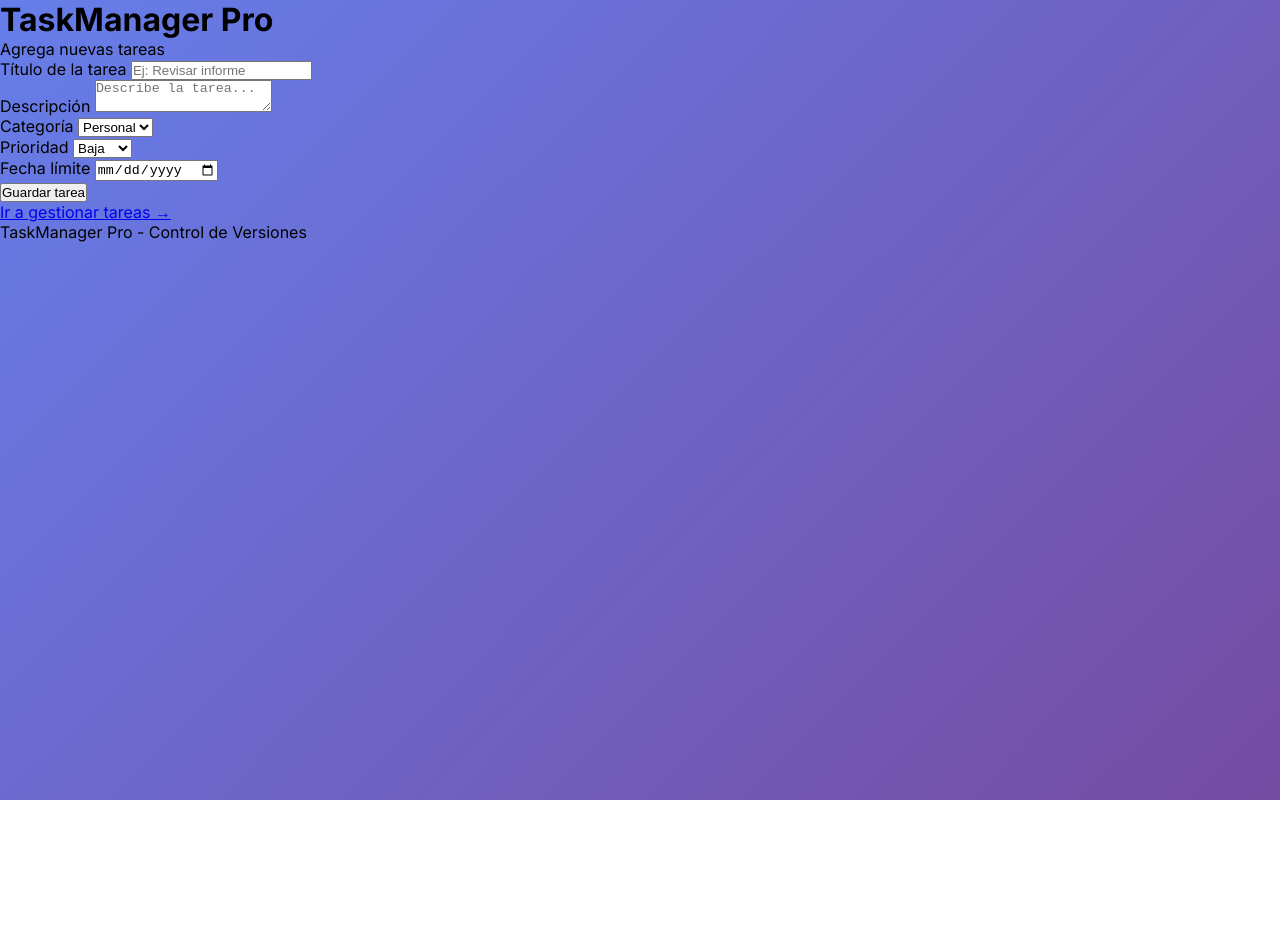
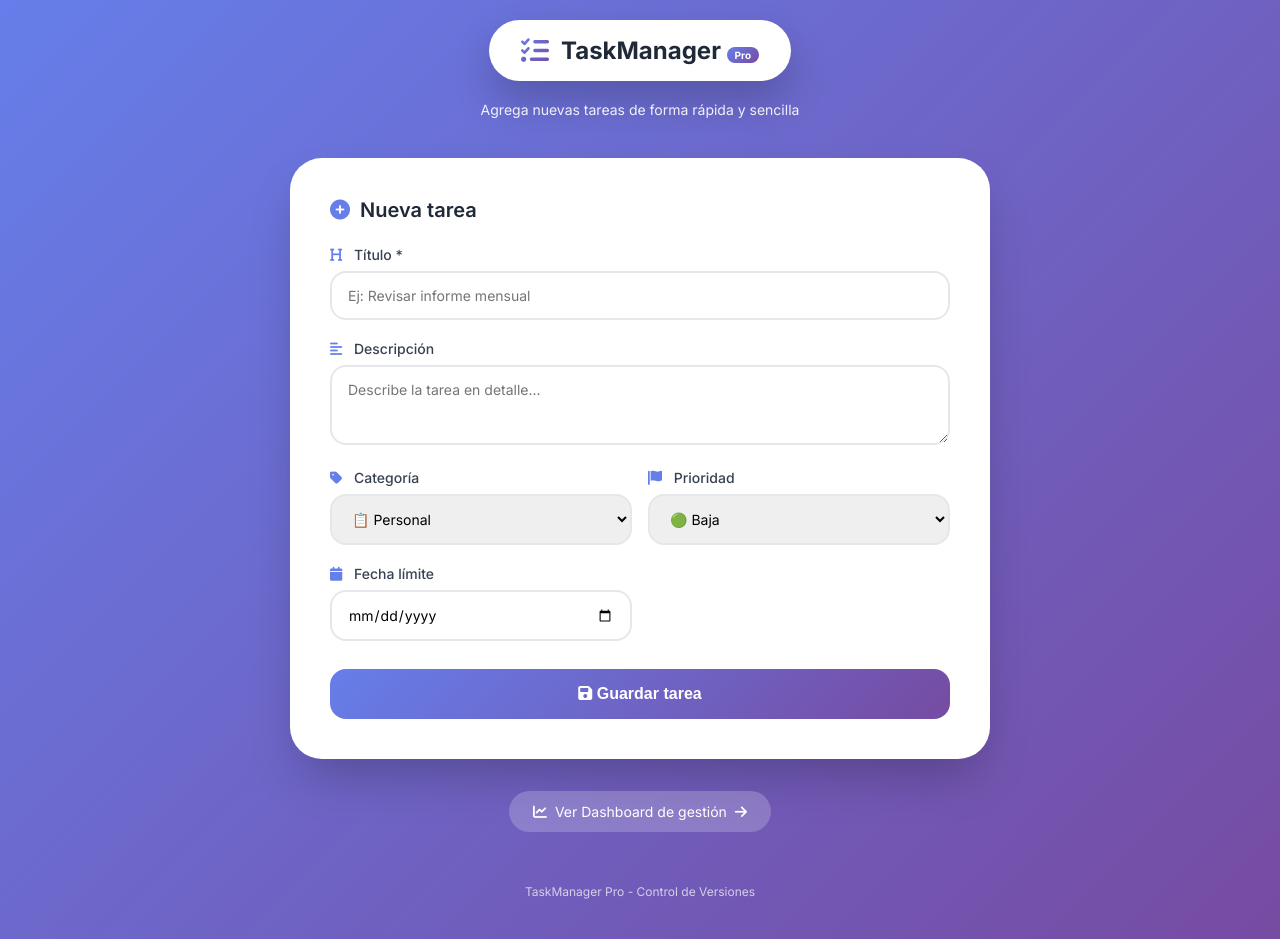
Before and after one commit to AngelAstorga08/AdminPractice, a plain HTML site: page index.html in a window 1280 px wide. Before the commit the page ends 800 px from the top, so only its background shows below. Drawn offline with Linux system fonts and the light colour scheme.

Commit message:
v1.3: Primer avance - Diseño completo del formulario de agregar tareas

```diff
--- a/css/index.css
+++ b/css/index.css
@@ -1,4 +1,5 @@
-/* Estilos para la página de agregar tareas */
+/* ========== INDEX.CSS - PRIMER AVANCE ========== */
+
 * {
     margin: 0;
     padding: 0;
@@ -9,4 +10,198 @@ body {
     font-family: 'Inter', sans-serif;
     background: linear-gradient(135deg, #667eea 0%, #764ba2 100%);
     min-height: 100vh;
+    padding: 20px;
 }
+
+.container {
+    max-width: 700px;
+    margin: 0 auto;
+}
+
+/* Header */
+.header {
+    text-align: center;
+    margin-bottom: 40px;
+}
+
+.logo {
+    display: inline-flex;
+    align-items: center;
+    gap: 12px;
+    background: white;
+    padding: 16px 32px;
+    border-radius: 60px;
+    box-shadow: 0 20px 40px rgba(0, 0, 0, 0.2);
+    margin-bottom: 20px;
+}
+
+.logo i {
+    font-size: 28px;
+    background: linear-gradient(135deg, #667eea, #764ba2);
+    -webkit-background-clip: text;
+    background-clip: text;
+    color: transparent;
+}
+
+.logo h1 {
+    font-size: 24px;
+    color: #1F2937;
+}
+
+.logo span {
+    background: linear-gradient(135deg, #667eea, #764ba2);
+    padding: 2px 8px;
+    border-radius: 20px;
+    font-size: 10px;
+    color: white;
+}
+
+.subtitle {
+    color: white;
+    opacity: 0.9;
+    font-size: 14px;
+}
+
+/* Form Card */
+.form-card {
+    background: white;
+    border-radius: 32px;
+    padding: 40px;
+    box-shadow: 0 25px 50px -12px rgba(0, 0, 0, 0.25);
+}
+
+.form-title {
+    font-size: 20px;
+    font-weight: 600;
+    margin-bottom: 24px;
+    color: #1F2937;
+    display: flex;
+    align-items: center;
+    gap: 10px;
+}
+
+.form-title i {
+    color: #667eea;
+}
+
+/* Form Groups */
+.form-group {
+    margin-bottom: 20px;
+}
+
+.form-group label {
+    display: block;
+    margin-bottom: 8px;
+    font-weight: 500;
+    font-size: 14px;
+    color: #374151;
+}
+
+.form-group label i {
+    margin-right: 8px;
+    color: #667eea;
+}
+
+.form-group input,
+.form-group select,
+.form-group textarea {
+    width: 100%;
+    padding: 14px 16px;
+    border: 2px solid #E5E7EB;
+    border-radius: 16px;
+    font-size: 14px;
+    font-family: inherit;
+    transition: all 0.3s;
+}
+
+.form-group input:focus,
+.form-group select:focus,
+.form-group textarea:focus {
+    outline: none;
+    border-color: #667eea;
+}
+
+.form-group textarea {
+    resize: vertical;
+    min-height: 80px;
+}
+
+/* Row layout */
+.row-2 {
+    display: grid;
+    grid-template-columns: 1fr 1fr;
+    gap: 16px;
+}
+
+/* Button */
+.btn-primary {
+    width: 100%;
+    background: linear-gradient(135deg, #667eea, #764ba2);
+    color: white;
+    border: none;
+    padding: 16px;
+    border-radius: 16px;
+    font-size: 16px;
+    font-weight: 600;
+    cursor: pointer;
+    transition: all 0.3s;
+    margin-top: 8px;
+}
+
+.btn-primary:hover {
+    transform: translateY(-2px);
+    box-shadow: 0 10px 25px -5px rgba(102, 126, 234, 0.4);
+}
+
+/* Dashboard Link */
+.dashboard-link {
+    text-align: center;
+    margin: 32px 0;
+}
+
+.dashboard-link a {
+    color: white;
+    text-decoration: none;
+    font-size: 14px;
+    display: inline-flex;
+    align-items: center;
+    gap: 8px;
+    background: rgba(255, 255, 255, 0.2);
+    padding: 12px 24px;
+    border-radius: 40px;
+    transition: all 0.3s;
+}
+
+.dashboard-link a:hover {
+    background: rgba(255, 255, 255, 0.3);
+    transform: translateX(4px);
+}
+
+/* Footer */
+footer {
+    text-align: center;
+    padding: 20px;
+    color: white;
+    font-size: 12px;
+    opacity: 0.7;
+}
+
+/* Responsive */
+@media (max-width: 640px) {
+    .form-card {
+        padding: 24px;
+    }
+
+    .row-2 {
+        grid-template-columns: 1fr;
+        gap: 0;
+    }
+
+    .logo {
+        padding: 12px 24px;
+    }
+
+    .logo h1 {
+        font-size: 18px;
+    }
+}
--- a/index.html
+++ b/index.html
@@ -10,59 +10,74 @@
 </head>
 <body>
     <div class="container">
-        <header>
-            <h1>TaskManager Pro</h1>
-            <p>Agrega nuevas tareas</p>
-        </header>
+        <!-- Header -->
+        <div class="header">
+            <div class="logo">
+                <i class="fas fa-tasks"></i>
+                <h1>TaskManager <span>Pro</span></h1>
+            </div>
+            <p class="subtitle">Agrega nuevas tareas de forma rápida y sencilla</p>
+        </div>
 
-        <main>
-            <form id="taskForm">
-                <div class="form-group">
-                    <label>Título de la tarea</label>
-                    <input type="text" id="taskTitle" placeholder="Ej: Revisar informe" required>
+        <!-- Formulario -->
+        <div class="form-card">
+            <div class="form-title">
+                <i class="fas fa-plus-circle"></i>
+                Nueva tarea
             </div>
 
             <div class="form-group">
-                    <label>Descripción</label>
-                    <textarea id="taskDesc" placeholder="Describe la tarea..."></textarea>
+                <label><i class="fas fa-heading"></i> Título *</label>
+                <input type="text" id="taskTitle" placeholder="Ej: Revisar informe mensual" autocomplete="off">
             </div>
 
-                <div class="row">
             <div class="form-group">
-                        <label>Categoría</label>
+                <label><i class="fas fa-align-left"></i> Descripción</label>
+                <textarea id="taskDesc" placeholder="Describe la tarea en detalle..."></textarea>
+            </div>
+
+            <div class="row-2">
+                <div class="form-group">
+                    <label><i class="fas fa-tag"></i> Categoría</label>
                     <select id="taskCategory">
-                            <option value="personal">Personal</option>
-                            <option value="trabajo">Trabajo</option>
-                            <option value="estudio">Estudio</option>
-                            <option value="hogar">Hogar</option>
+                        <option value="personal">📋 Personal</option>
+                        <option value="trabajo">💼 Trabajo</option>
+                        <option value="estudio">📚 Estudio</option>
+                        <option value="hogar">🏠 Hogar</option>
                     </select>
                 </div>
 
                 <div class="form-group">
-                        <label>Prioridad</label>
+                    <label><i class="fas fa-flag"></i> Prioridad</label>
                     <select id="taskPriority">
-                            <option value="baja">Baja</option>
-                            <option value="media">Media</option>
-                            <option value="alta">Alta</option>
+                        <option value="baja">🟢 Baja</option>
+                        <option value="media">🟡 Media</option>
+                        <option value="alta">🔴 Alta</option>
                     </select>
                 </div>
             </div>
 
-                <div class="row">
+            <div class="row-2">
                 <div class="form-group">
-                        <label>Fecha límite</label>
+                    <label><i class="fas fa-calendar"></i> Fecha límite</label>
                     <input type="date" id="taskDueDate">
                 </div>
             </div>
 
-                <button type="submit" id="saveTaskBtn">Guardar tarea</button>
-            </form>
+            <button class="btn-primary" id="saveTaskBtn">
+                <i class="fas fa-save"></i> Guardar tarea
+            </button>
+        </div>
 
-            <div class="link-dashboard">
-                <a href="dashboard.html">Ir a gestionar tareas →</a>
+        <!-- Link al Dashboard -->
+        <div class="dashboard-link">
+            <a href="dashboard.html">
+                <i class="fas fa-chart-line"></i> Ver Dashboard de gestión
+                <i class="fas fa-arrow-right"></i>
+            </a>
         </div>
-        </main>
 
+        <!-- Footer -->
         <footer>
             <p>TaskManager Pro - Control de Versiones</p>
         </footer>
```
Lines whose indentation alone changed are shown as unchanged.
